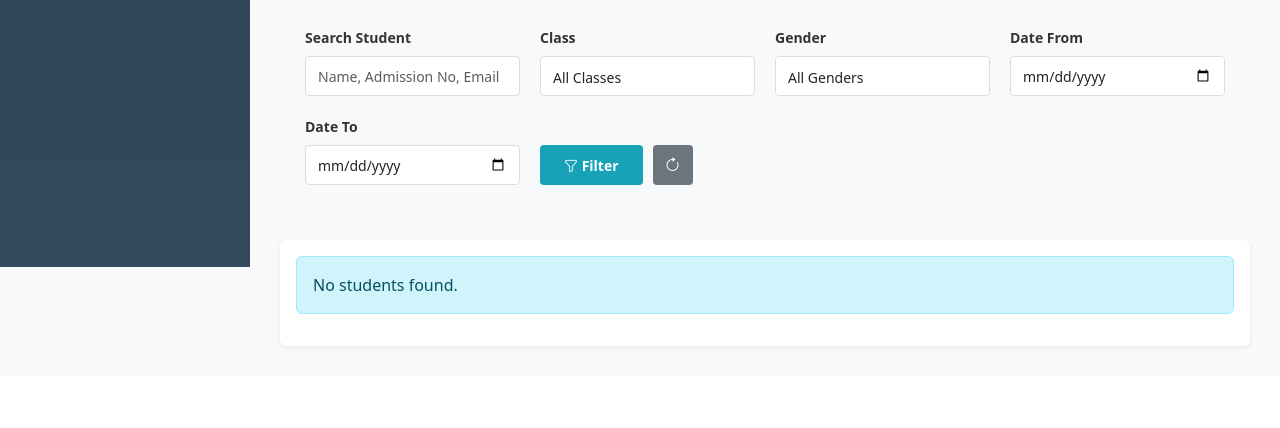
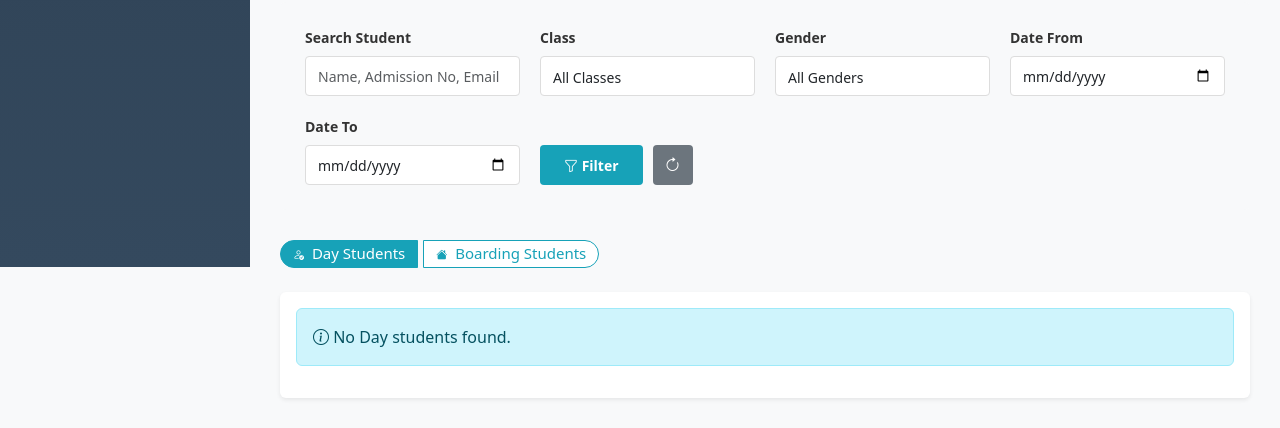
Before and after one commit to janiwyn/SchoolSystem, a PHP site: page /app/finance/admitStudents.php in a window 1280 px wide. Shown: the part 533-961 px from the top of the page. Before the commit the page ends 882 px from the top, so only its background shows below. Run offline with PHP 8.4, Linux system fonts and the light colour scheme; the visitor is signed in with stand-in values (Sample User, id 1); data that the repository does not hold is empty.

Commit message:
modifed the tab buttons

```diff
--- a/app/finance/admitStudents.php
+++ b/app/finance/admitStudents.php
@@ -157,6 +157,7 @@ $class_filter = $_GET['class'] ?? '';
 $gender_filter = $_GET['gender'] ?? '';
 $date_from = $_GET['date_from'] ?? '';
 $date_to = $_GET['date_to'] ?? '';
+$day_boarding_filter = $_GET['day_boarding'] ?? 'Day'; // Default to Day students
 
 if ($search_filter) {
     $searchTerm = '%' . $mysqli->real_escape_string($search_filter) . '%';
@@ -173,6 +174,9 @@ if ($date_from) {
 }
 if ($date_to) {
     $filterWhere .= " AND DATE(admit_students.created_at) <= '" . $mysqli->real_escape_string($date_to) . "'";
+}
+if ($day_boarding_filter) {
+    $filterWhere .= " AND admit_students.day_boarding = '" . $mysqli->real_escape_string($day_boarding_filter) . "'";
 }
 
 // Get admitted students - with filters
@@ -297,6 +301,7 @@ $students = $studentsResult->fetch_all(MYSQLI_ASSOC);
 <div class="card filter-card">
     <div class="card-body">
         <form method="GET">
+            <input type="hidden" name="day_boarding" value="<?= htmlspecialchars($day_boarding_filter) ?>">
             <div class="filter-row">
                 <div class="filter-group">
                     <label>Search Student</label>
@@ -349,11 +354,27 @@ $students = $studentsResult->fetch_all(MYSQLI_ASSOC);
     </div>
 </div>
 
+<!-- Day/Boarding Tabs -->
+<div class="tabs-section mb-4">
+    <div class="btn-group" role="tablist">
+        <a href="?day_boarding=Day<?php echo ($search_filter ? '&search=' . urlencode($search_filter) : '') . ($class_filter ? '&class=' . $class_filter : '') . ($gender_filter ? '&gender=' . $gender_filter : '') . ($date_from ? '&date_from=' . $date_from : '') . ($date_to ? '&date_to=' . $date_to : ''); ?>"
+           class="btn <?= $day_boarding_filter === 'Day' ? 'btn-primary' : 'btn-outline-primary' ?>" role="tab">
+            <i class="bi bi-person-check"></i> Day Students
+        </a>
+        <a href="?day_boarding=Boarding<?php echo ($search_filter ? '&search=' . urlencode($search_filter) : '') . ($class_filter ? '&class=' . $class_filter : '') . ($gender_filter ? '&gender=' . $gender_filter : '') . ($date_from ? '&date_from=' . $date_from : '') . ($date_to ? '&date_to=' . $date_to : ''); ?>"
+           class="btn <?= $day_boarding_filter === 'Boarding' ? 'btn-primary' : 'btn-outline-primary' ?>" role="tab">
+            <i class="bi bi-house-fill"></i> Boarding Students
+        </a>
+    </div>
+</div>
+
 <!-- Admitted Students Table -->
 <div class="card shadow-sm border-0">
     <div class="card-body">
         <?php if (empty($students)): ?>
-            <div class="alert alert-info">No students found.</div>
+            <div class="alert alert-info">
+                <i class="bi bi-info-circle"></i> No <?= $day_boarding_filter ?> students found.
+            </div>
         <?php else: ?>
             <div class="table-container">
                 <table class="table table-striped">
--- a/assets/css/admitStudents.css
+++ b/assets/css/admitStudents.css
@@ -196,3 +196,56 @@
 .btn-reset:hover {
     background-color: #5a6268;
 }
+
+.tabs-section {
+    margin-top: 20px;
+    margin-bottom: 20px;
+    display: flex;
+    justify-content: flex-start;
+}
+
+.tabs-section .btn-group {
+    display: flex;
+    gap: 6px;
+    width: auto;
+}
+
+.tabs-section .btn {
+    padding: 4px 12px;
+    font-weight: 500;
+    border-radius: 15px;
+    border: 1px solid #17a2b8;
+    transition: all 0.3s ease;
+    font-size: 15px;
+    white-space: nowrap;
+    height: auto;
+    line-height: 1.1;
+    min-height: 28px;
+}
+
+.tabs-section .btn-primary {
+    background-color: #17a2b8;
+    color: white;
+    border-color: #17a2b8;
+}
+
+.tabs-section .btn-primary:hover {
+    background-color: #138496;
+    border-color: #138496;
+}
+
+.tabs-section .btn-outline-primary {
+    color: #17a2b8;
+    background-color: white;
+    border-color: #17a2b8;
+}
+
+.tabs-section .btn-outline-primary:hover {
+    background-color: #17a2b8;
+    color: white;
+}
+
+.tabs-section .btn i {
+    margin-right: 4px;
+    font-size: 11px;
+}
```
